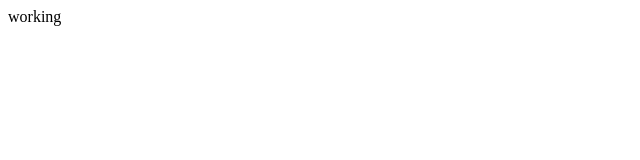
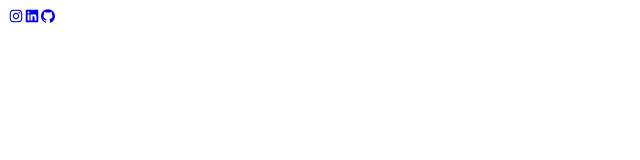
Before and after one commit to taine-rasmussen/portfolio-v2, a React (Create React App) app: page / in a window 1280 px wide. Shown: the top 160 px of the page, without its empty margins (0-640 px from the left). Built offline with nearby package versions, Linux system fonts and the light colour scheme.

Commit message:
added react icons, set up working links on icons

```diff
--- a/package.json
+++ b/package.json
@@ -3,11 +3,13 @@
   "version": "0.1.0",
   "private": true,
   "dependencies": {
+    "@fortawesome/free-solid-svg-icons": "^6.1.1",
     "@testing-library/jest-dom": "^5.16.4",
     "@testing-library/react": "^13.2.0",
     "@testing-library/user-event": "^13.5.0",
     "react": "^18.1.0",
     "react-dom": "^18.1.0",
+    "react-icons": "^4.3.1",
     "react-scripts": "5.0.1",
     "web-vitals": "^2.1.4"
   },
--- a/public/index.html
+++ b/public/index.html
@@ -4,6 +4,7 @@
     <meta charset="utf-8" />
     <link rel="icon" href="%PUBLIC_URL%/favicon.ico" />
     <meta name="viewport" content="width=device-width, initial-scale=1" />
+    <link rel="stylesheet" href="path/to/font-awesome/css/font-awesome.min.css">
     <title>Taine Rasmussen</title>
   </head>
   <body>
--- a/src/App.js
+++ b/src/App.js
@@ -1,10 +1,12 @@
+import './App.css';
 
-import './App.css';
+// Components
+import Profile from './Components/Home/Profile';
 
 function App() {
   return (
     <div className="App">
-      working
+      <Profile />
     </div>
   );
 }
--- a/src/Components/Home/Profile.js
+++ b/src/Components/Home/Profile.js
@@ -1,12 +1,28 @@
 import React from 'react'
 import './Profile.css'
+import { AiOutlineInstagram, AiFillLinkedin, AiFillGithub } from 'react-icons/ai'
+
 
 const Profile = () => {
-   return (
-      <div>
-
+  return (
+    <div className="profile-container">
+      <div className="profile-parent">
+        <div className="profile-details">
+          <div className="colz">
+            <a href='https://www.instagram.com/tainerasmussen/' target='_blank'>
+              <i><AiOutlineInstagram /></i>
+            </a>
+            <a href='https://www.linkedin.com/in/taine-rasmussen-a66a86184/' target='_blank'>
+              <i><AiFillLinkedin /></i>
+            </a>
+            <a href='https://github.com/taine-rasmussen' target='_blank'>
+              <i><AiFillGithub /></i>
+            </a>
+          </div>
+        </div>
       </div>
-   )
+    </div>
+  )
 }
 
 export default Profile
```
Also changed, not shown: 1 other file (tests, documents, lock files or other folders).
